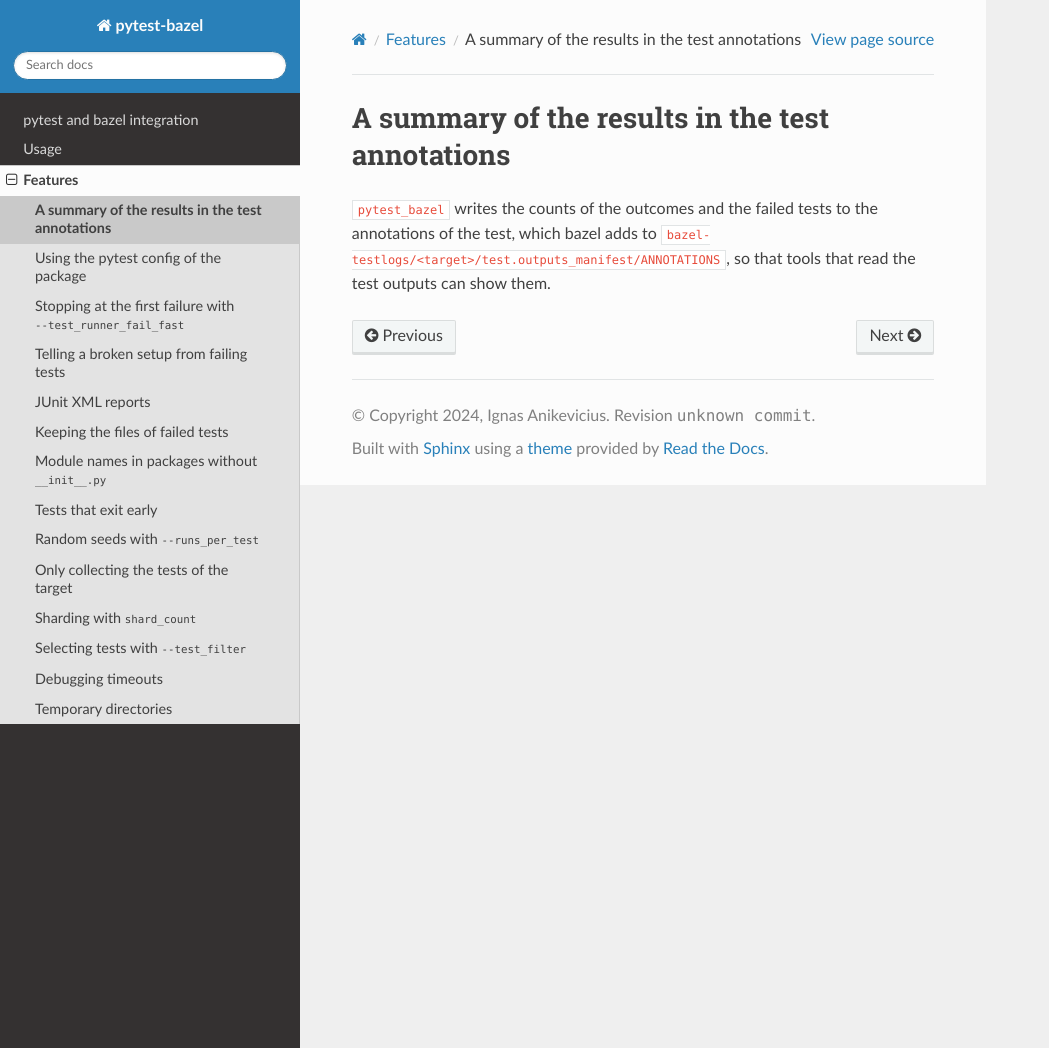
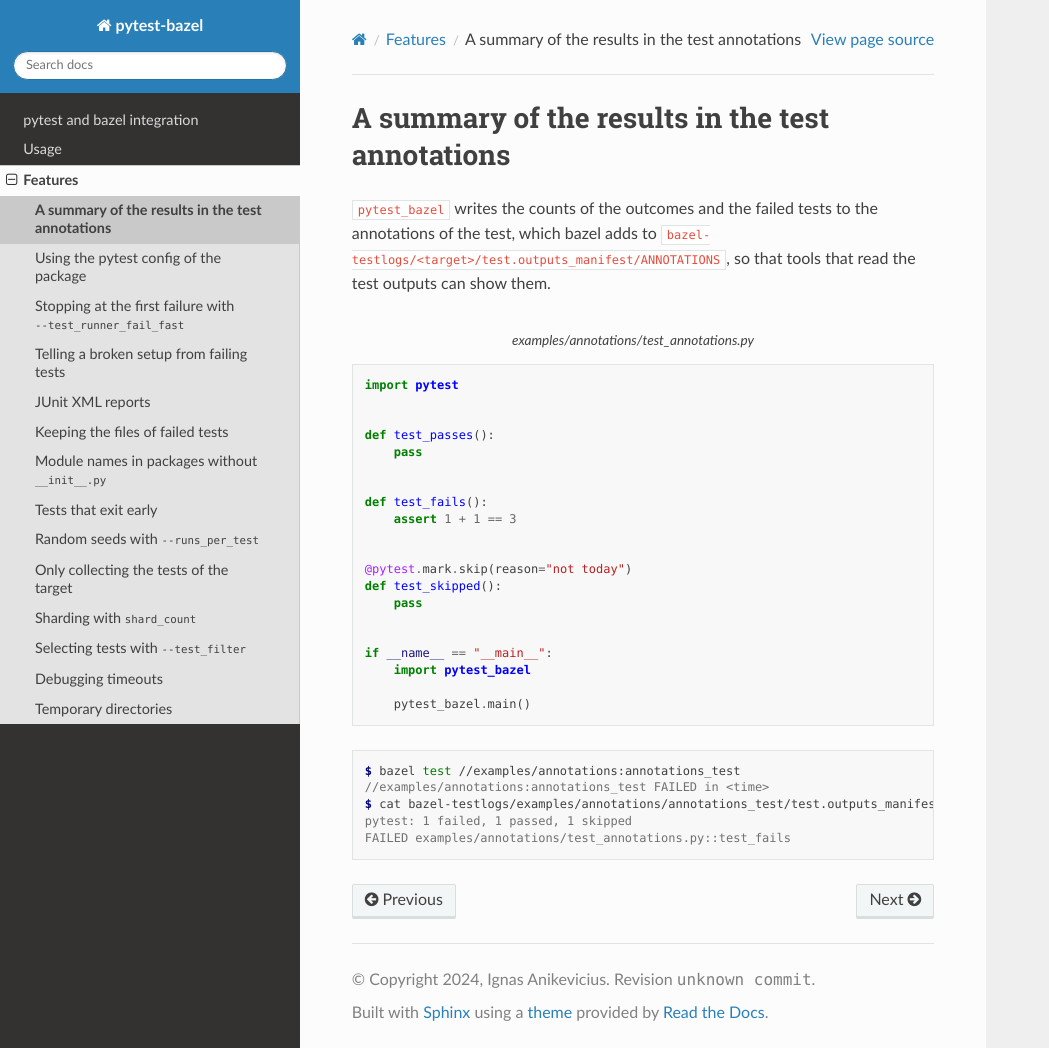
Before and after one commit to aignas/pytest-bazel, a Sphinx documentation site: the page built from docs/features/annotations.md, in a window 1280 px wide and 1048 px high. Shown: the whole window, without its empty margins (0-1049 px from the left). Built offline with Sphinx 7.4.7 and the Read the Docs theme 3.1.0, drawn with Linux system fonts in a browser that asks for light colours; pages that are not in the unit, such as notebooks, are missing from menus.

Commit message:
docs: generate the infrastructure failure and annotations pages

````diff
--- a/docs/features/annotations.md
+++ b/docs/features/annotations.md
@@ -6,7 +6,38 @@ annotations of the test, which bazel adds to
 that read the test outputs can show them.
 
 <!-- source: examples/annotations/test_annotations.py -->
+```{code-block} python
+:caption: examples/annotations/test_annotations.py
+
+import pytest
+
+
+def test_passes():
+    pass
+
+
+def test_fails():
+    assert 1 + 1 == 3
+
+
+@pytest.mark.skip(reason="not today")
+def test_skipped():
+    pass
+
+
+if __name__ == "__main__":
+    import pytest_bazel
+
+    pytest_bazel.main()
+```
 <!-- end -->
 
 <!-- run: annotations -->
+```console
+$ bazel test //examples/annotations:annotations_test
+//examples/annotations:annotations_test FAILED in <time>
+$ cat bazel-testlogs/examples/annotations/annotations_test/test.outputs_manifest/ANNOTATIONS
+pytest: 1 failed, 1 passed, 1 skipped
+FAILED examples/annotations/test_annotations.py::test_fails
+```
 <!-- end -->
````
Also changed, not shown: docs/features/infrastructure-failure.md (+23 -0 lines).
